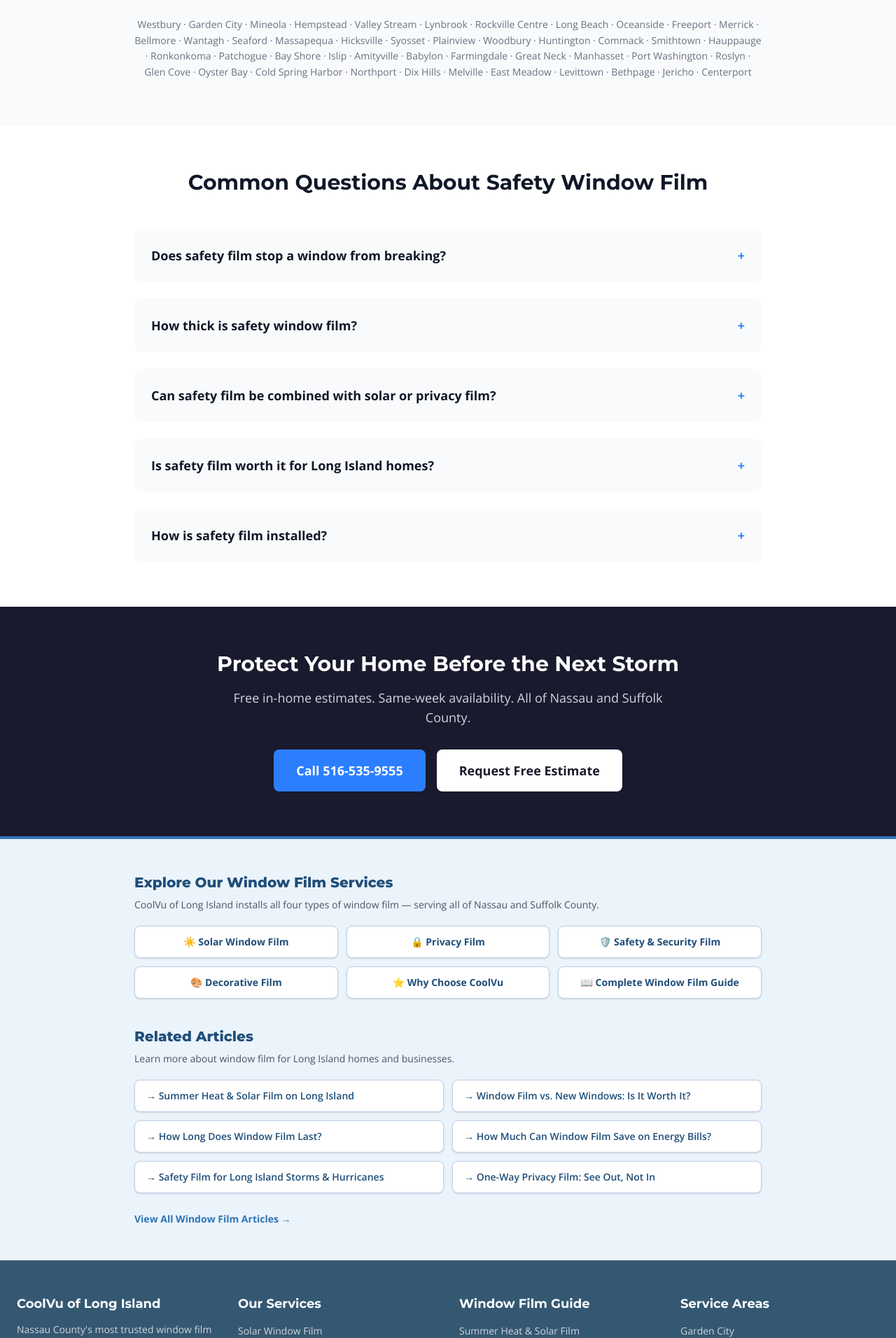
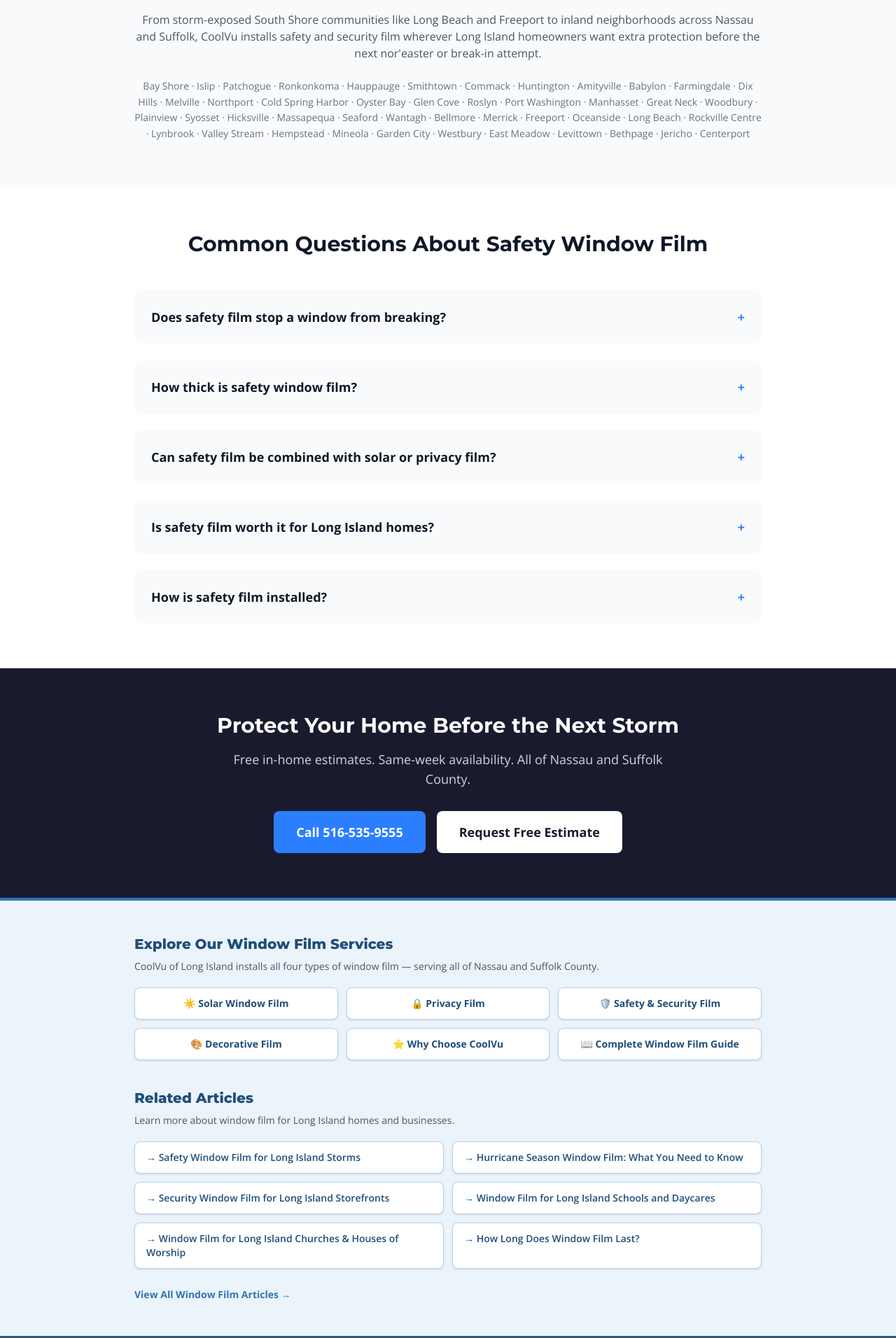
Before and after one commit to pjs8875/CoolVu, a Next.js app: page /safety-security-window-film-long-island in a window 1280 px wide. Shown: the part 1791-3703 px from the top of the page at 70% size. Built offline with nearby package versions, Linux system fonts and the light colour scheme; no server answers.

Commit message:
Safety GEO page: topic-specific related articles + reordered/differentiated town list

```diff
--- a/components/SafetyFilmGEOPage.tsx
+++ b/components/SafetyFilmGEOPage.tsx
@@ -2,6 +2,15 @@
 import React from "react";
 import ContactModalWrapper from "@/components/ContactModalWrapper";
 import RelatedContent from "@/components/RelatedContent";
+
+const ARTICLES = [
+  { href: "/blog/safety-window-film-storms-long-island", label: "Safety Window Film for Long Island Storms" },
+  { href: "/blog/hurricane-season-window-film-long-island", label: "Hurricane Season Window Film: What You Need to Know" },
+  { href: "/blog/security-window-film-long-island-storefronts", label: "Security Window Film for Long Island Storefronts" },
+  { href: "/blog/window-film-schools-daycares-long-island", label: "Window Film for Long Island Schools and Daycares" },
+  { href: "/blog/window-film-houses-of-worship-long-island", label: "Window Film for Long Island Churches & Houses of Worship" },
+  { href: "/blog/how-long-does-window-film-last-long-island", label: "How Long Does Window Film Last?" },
+];
 
 export default function SafetyFilmGEOPage() {
   return (
@@ -47,9 +56,12 @@ export default function SafetyFilmGEOPage() {
       <section className="py-16 px-6 bg-gray-50">
         <div className="max-w-4xl mx-auto text-center">
           <h2 className="text-3xl font-bold mb-6 text-gray-900">Serving All of Long Island</h2>
-          <p className="text-gray-600 mb-6 text-lg">CoolVu installs safety and security window film throughout Nassau and Suffolk County — storm prep season or anytime.</p>
+          <p className="text-gray-600 mb-4 text-lg">CoolVu installs safety and security window film throughout Nassau and Suffolk County — storm prep season or anytime.</p>
+          <p className="text-gray-600 mb-6 text-base">
+            From storm-exposed South Shore communities like Long Beach and Freeport to inland neighborhoods across Nassau and Suffolk, CoolVu installs safety and security film wherever Long Island homeowners want extra protection before the next nor&apos;easter or break-in attempt.
+          </p>
           <p className="text-sm text-gray-500 leading-relaxed">
-            Westbury · Garden City · Mineola · Hempstead · Valley Stream · Lynbrook · Rockville Centre · Long Beach · Oceanside · Freeport · Merrick · Bellmore · Wantagh · Seaford · Massapequa · Hicksville · Syosset · Plainview · Woodbury · Huntington · Commack · Smithtown · Hauppauge · Ronkonkoma · Patchogue · Bay Shore · Islip · Amityville · Babylon · Farmingdale · Great Neck · Manhasset · Port Washington · Roslyn · Glen Cove · Oyster Bay · Cold Spring Harbor · Northport · Dix Hills · Melville · East Meadow · Levittown · Bethpage · Jericho · Centerport
+            Bay Shore · Islip · Patchogue · Ronkonkoma · Hauppauge · Smithtown · Commack · Huntington · Amityville · Babylon · Farmingdale · Dix Hills · Melville · Northport · Cold Spring Harbor · Oyster Bay · Glen Cove · Roslyn · Port Washington · Manhasset · Great Neck · Woodbury · Plainview · Syosset · Hicksville · Massapequa · Seaford · Wantagh · Bellmore · Merrick · Freeport · Oceanside · Long Beach · Rockville Centre · Lynbrook · Valley Stream · Hempstead · Mineola · Garden City · Westbury · East Meadow · Levittown · Bethpage · Jericho · Centerport
           </p>
         </div>
       </section>
@@ -107,7 +119,7 @@ export default function SafetyFilmGEOPage() {
         "address": { "@type": "PostalAddress", "addressLocality": "Westbury", "addressRegion": "NY", "addressCountry": "US" },
         "areaServed": "Nassau County, Suffolk County, Long Island, NY"
       })}} />
-      <RelatedContent showArticles={true} />
+      <RelatedContent showArticles={true} articles={ARTICLES} />
     </main>
   );
 }
```
